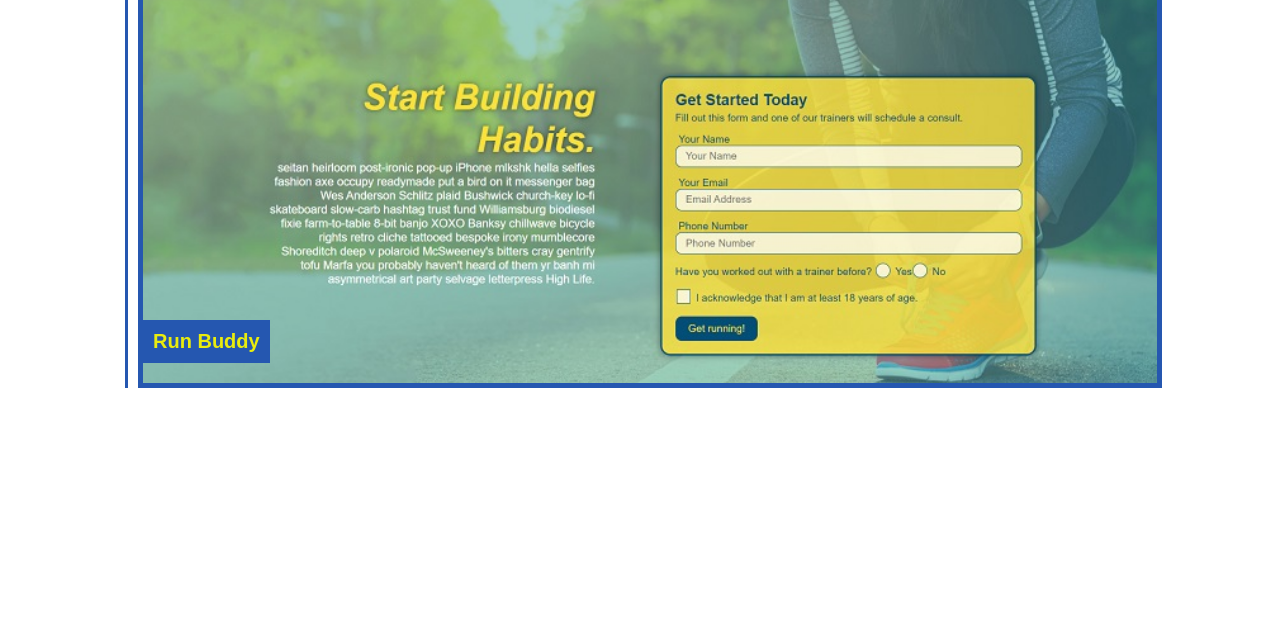
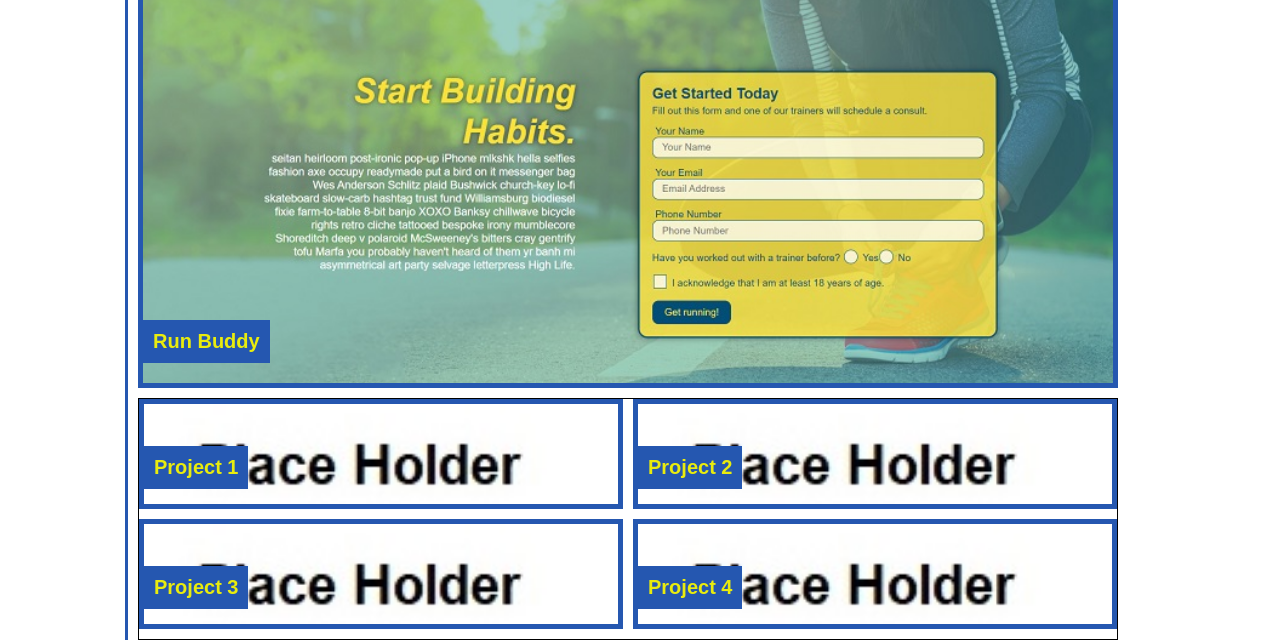
Before and after one commit to avandefeniks/porfolio, a plain HTML site: page index.html in a window 1280 px wide. Shown: the part 424-1064 px from the top of the page. Before the commit the page ends 812 px from the top, so only its background shows below. Drawn offline with Linux system fonts and the light colour scheme.

Commit message:
work section completed

```diff
--- a/assets/css/style.css
+++ b/assets/css/style.css
@@ -1,6 +1,6 @@
 :root {
-    --background-sideBar: #2557b0;
-    --text-borders: #e9ec0e;
+    --background-sideBar-borders: #2557b0;
+    --text: #e9ec0e;
 }
 
 * {
@@ -18,7 +18,7 @@ header {
     display: flex;
     justify-content: space-between;
     flex-wrap: wrap;
-    background-color: var(--background-sideBar);
+    background-color: var(--background-sideBar-borders);
 }
 
 header h1 {
@@ -26,7 +26,7 @@ header h1 {
 }
 
 header a {
-    color: var(--text-borders);
+    color: var(--text);
     text-decoration: none;
 }
 
@@ -59,15 +59,15 @@ header nav ul li a {
 }
 
 .subtitle {
-      color: var(--text-borders);
-      background: var(--background-sideBar);
+      color: var(--text);
+      background: var(--background-sideBar-borders);
       padding: 10px 20px;
       margin: 15px 30px;
       font-size: 20px;
       font-weight: bolder;
 }
 
-.about-me {
+.content {
       display: flex;
       flex-wrap: wrap;
 }
@@ -75,12 +75,12 @@ header nav ul li a {
 .about-me-sidebar {
       flex: 0 1 10%;
       flex-wrap: wrap;
-      border-right: 3px solid var(--background-sideBar);
+      border-right: 3px solid var(--background-sideBar-borders);
       margin-bottom: 10px;
 }
 
 .about-me-text {
-    color: var(--background-sideBar);
+    color: var(--background-sideBar-borders);
     font-size: 32px;
     font-weight: bolder;
     text-align: right;
@@ -98,41 +98,137 @@ header nav ul li a {
     padding: 3px;
 }
 
-.work {
-      display: flex;
-}
-
 .work-sidebar {
     flex: 0 1 10%;
     flex-wrap: wrap;
-    border-right: 3px solid var(--background-sideBar);
+    border-right: 3px solid var(--background-sideBar-borders);
     margin-right: 10px;
 }
 
 .work-sidebar-text {
-    color: var(--background-sideBar);
+    color: var(--background-sideBar-borders);
     font-size: 32px;
     font-weight: bolder;
     text-align: right;
     margin: 0 10px 0 0;
 }
 
+
+/* projects main image */
 .main-img {
     height: 440px;
-    width: 80%;
+    width: 980px;
     display: flex;
     justify-content: flex-start;
     align-items: flex-end;
     background-image: url(../images/RunBuddy.jpg);
     background-size: cover;
-    border: 5px solid var(--background-sideBar)
+    border: 5px solid var(--background-sideBar-borders);
+    margin-bottom: 10px;
 }
 
 .main-img-text {
     margin: 0 0 20px 0;
     padding: 10px 10px;
-    color: var(--text-borders);
-    background-color: var(--background-sideBar);
+    color: var(--text);
+    background-color: var(--background-sideBar-borders);
     font-size: 20px;
     font-weight: bold;
 }
+
+/* project cards */
+.project-cards {
+    width: 980px;
+    display: flex;
+    flex-wrap: wrap;
+    border: 1px solid black;
+}
+
+.project1 {
+    height: 110px;
+    width: 484px;
+    display: flex;
+    justify-content: flex-start;
+    align-items: flex-end;
+    background-image: url(../images/PlaceHolder.jpg);
+    background-size: cover;
+    border: 5px solid var(--background-sideBar-borders);
+    margin-right: 5px;
+
+}
+
+.project1-text {
+    margin: 0 0 15px 0;
+    padding: 10px 10px;
+    color: var(--text);
+    background-color: var(--background-sideBar-borders);
+    font-size: 20px;
+    font-weight: bold;
+}
+
+.project2 {
+    height: 110px;
+    width: 484px;
+    display: flex;
+    justify-content: flex-start;
+    align-items: flex-end;
+    background-image: url(../images/PlaceHolder.jpg);
+    background-size: cover;
+    border: 5px solid var(--background-sideBar-borders);
+    margin: 0 0 10px 5px;
+
+}
+
+.project2-text {
+    margin: 0 0 15px 0;
+    padding: 10px 10px;
+    color: var(--text);
+    background-color: var(--background-sideBar-borders);
+    font-size: 20px;
+    font-weight: bold;
+}
+
+
+.project3 {
+    height: 110px;
+    width: 484px;
+    display: flex;
+    justify-content: flex-start;
+    align-items: flex-end;
+    background-image: url(../images/PlaceHolder.jpg);
+    background-size: cover;
+    border: 5px solid var(--background-sideBar-borders);
+    margin: 0 5px 10px 0;
+
+}
+
+.project3-text {
+    margin: 0 0 15px 0;
+    padding: 10px 10px;
+    color: var(--text);
+    background-color: var(--background-sideBar-borders);
+    font-size: 20px;
+    font-weight: bold;
+}
+
+.project4 {
+    height: 110px;
+    width: 484px;
+    display: flex;
+    justify-content: flex-start;
+    align-items: flex-end;
+    background-image: url(../images/PlaceHolder.jpg);
+    background-size: cover;
+    border: 5px solid var(--background-sideBar-borders);
+    margin-left: 5px;
+    margin: 10px 5px 10px 5;
+}
+
+.project4-text {
+    margin: 0 0 15px 0;
+    padding: 10px 10px;
+    color: var(--text);
+    background-color: var(--background-sideBar-borders);
+    font-size: 20px;
+    font-weight: bold;
+}
--- a/index.html
+++ b/index.html
@@ -38,7 +38,7 @@
     </section>
 
     <!-- about me -->
-    <section id="about-me" class="about-me">
+    <section id="about-me" class="content">
         <div class="about-me-sidebar">
            <div class="about-me-text">
               About Me
@@ -61,17 +61,42 @@
             </p>
         </div>
 
-
-    <!-- work -->
+        <!-- work -->
         <div id="work" class="work-sidebar">
             <div class="work-sidebar-text">
                 Work
             </div>
         </div>
+
+        <!-- projects -->
+        <div class="projects">
         <div class="main-img">
             <div class="main-img-text">Run Buddy</div>
         </div>
 
+        <!-- project cards -->
+             <div class="project-cards">
+                <div class="project1">
+                    <div class="project1-text">Project 1</div>
+                </div>
+                <div class="project2">
+                    <div class="project2-text">Project 2</div>
+                </div>
+                <div class="project3">
+                    <div class="project3-text">Project 3</div>
+                </div>
+                <div class="project4">
+                    <div class="project4-text">Project 4</div>
+                </div>
+            </div>
+        </div>
+
+        <!-- contact me -->
+        <div id="contact-me-sidebar">
+            <div class="contact-me-text">
+                Contact me
+            </div>
+        </div>
 </section>
 </body>
 </html>
```
Also changed, not shown: assets/images/PlaceHolder.jpg (added).
